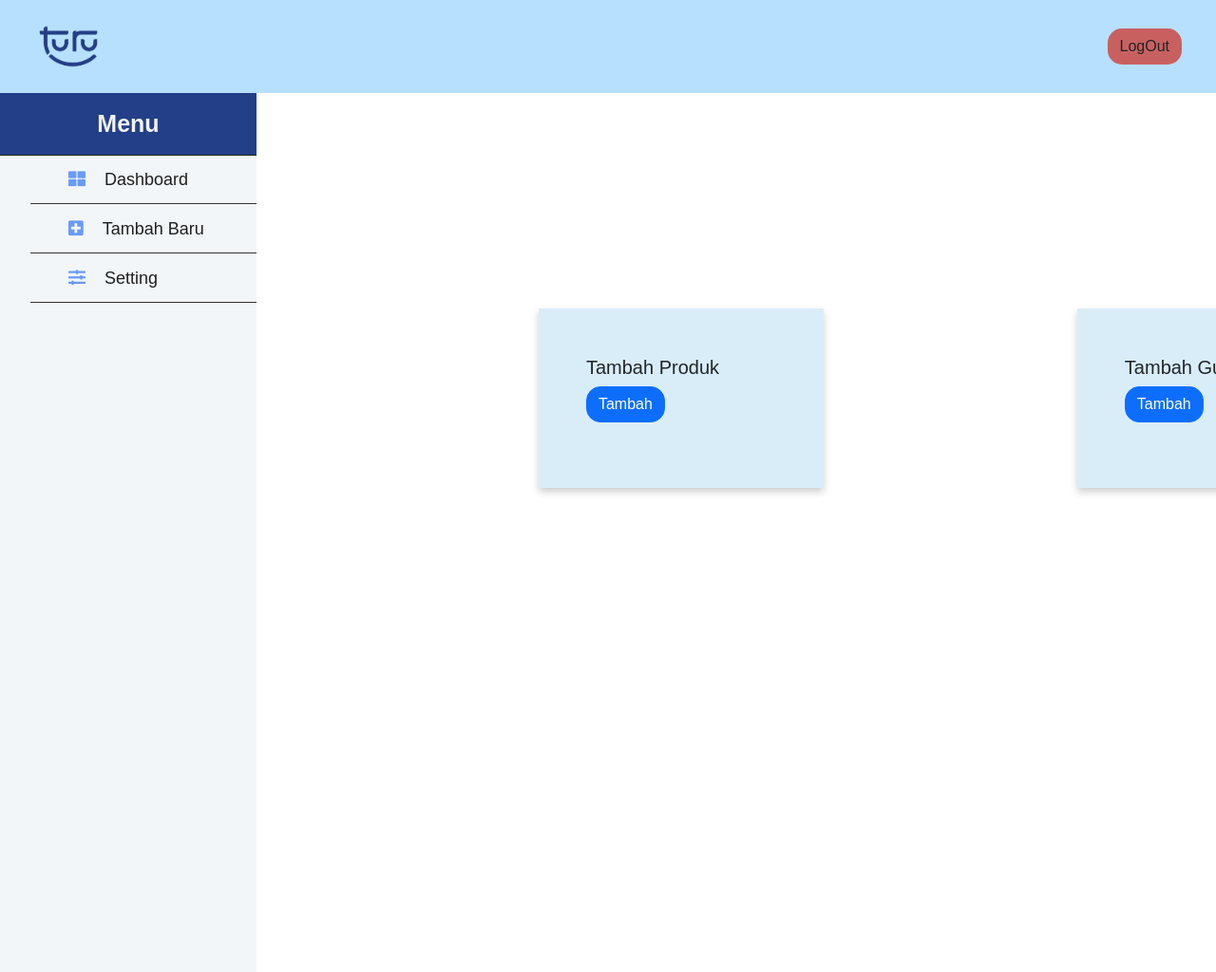
After one commit to Thelz-Davit/Turu, a PHP site: page /create.php in a window 1280 px wide. The commit adds this page. Shown: the whole page at 95% size. Run offline with PHP 8.4, Linux system fonts and the light colour scheme.

Commit message:
add create, input

```diff
--- a/Input.css
+++ b/Input.css
@@ -170,3 +170,46 @@
 .container {
   padding: 2px 16px;
 }
+/*search */
+.card-produk {
+  /* Add shadows to create the "card" effect */
+  box-shadow: 0 4px 8px 0 rgba(0,0,0,0.2);
+  transition: 0.3s;
+  width: 300px;
+  height: 5cm;
+  position: fixed;
+  margin-left: 15cm;
+  margin-top: 6.0cm;
+  background-color: #D9EDF9;
+}
+/* On mouse-over, add a deeper shadow */
+.card:hover {
+  box-shadow: 0 8px 16px 0 rgba(0,0,0,0.2);
+}
+
+/* Add some padding inside the card container */
+.container {
+  padding: 2px 16px;
+}
+
+/*search */
+.card-gudang {
+  /* Add shadows to create the "card" effect */
+  box-shadow: 0 4px 8px 0 rgba(0,0,0,0.2);
+  transition: 0.3s;
+  width: 300px;
+  height: 5cm;
+  position: fixed;
+  margin-left: 30cm;
+  margin-top: 6.0cm;
+  background-color: #D9EDF9;
+}
+/* On mouse-over, add a deeper shadow */
+.card:hover {
+  box-shadow: 0 8px 16px 0 rgba(0,0,0,0.2);
+}
+
+/* Add some padding inside the card container */
+.container {
+  padding: 50px 50px;
+}
--- /dev/null
+++ b/create.php
@@ -0,0 +1,63 @@
+<!DOCTYPE html>
+<html lang="en">
+  <head>
+    <meta charset="UTF-8" />
+    <meta http-equiv="X-UA-Compatible" content="IE=edge" />
+    <meta name="viewport" content="width=device-width, initial-scale=1.0" />
+    <title>Tambah Baru</title>
+    <link rel="stylesheet" href="dashboard.css">
+      <link rel="stylesheet" href="https://cdnjs.cloudflare.com/ajax/libs/font-awesome/5.15.3/css/all.min.css"/>
+    <link
+    rel="stylesheet"
+    type="text/css"
+    href="css/bootstrap.css"
+  />
+    <link rel="stylesheet" href="Input.css" />
+  </head>
+  <body>
+    <nav class="navbar navbar-light" style="background-color:  #B7E0FF">
+      <div class="container-fluid">
+        <a class="navbar-brand me-5"
+          ><img src="image/turu.jpg" alt="" height="" width="120"
+        /></a>
+        <form class="d-flex">
+          <button type="button" class="btn me-4" style="background-color: #C96060;">LogOut</button>
+        </form>
+      </div>
+    </nav>
+    <div class="wrapper">
+         <input type="checkbox" id="btn" hidden>
+         <!-- <label for="btn" class="menu-btn">
+         <i class="fas fa-bars"></i>
+         <i class="fas fa-times"></i>
+         </label> -->
+         <nav id="sidebar">
+            <div class="title">
+                Menu
+            </div>
+            <ul class="list-items" >
+               <li ><a href="#"><i class="fas fa-th-large" style="color: #699BF7;"></i>Dashboard</a></li>
+               <li><a href="#"><i class="fas fa-plus-square" style="color: #699BF7;"></i>Tambah Baru</a></li>
+               <li><a href="#"><i class=" fas fa-sliders-h" style="color: #699BF7;"></i>Setting</a></li>
+
+            </ul>
+         </nav>
+      </div>
+
+    <div class="card-produk">
+        <div class="container">
+          <h5>Tambah Produk</h5>
+          <a href="#"class="btn btn-primary">Tambah</a>
+        </div>
+      </div>
+    </div>
+
+    <div class="card-gudang">
+        <div class="container">
+          <h5>Tambah Gudang</h5>
+          <a href="#" class="btn btn-primary">Tambah</a>
+        </div>
+      </div>
+    </div>
+
+    </body>
```
